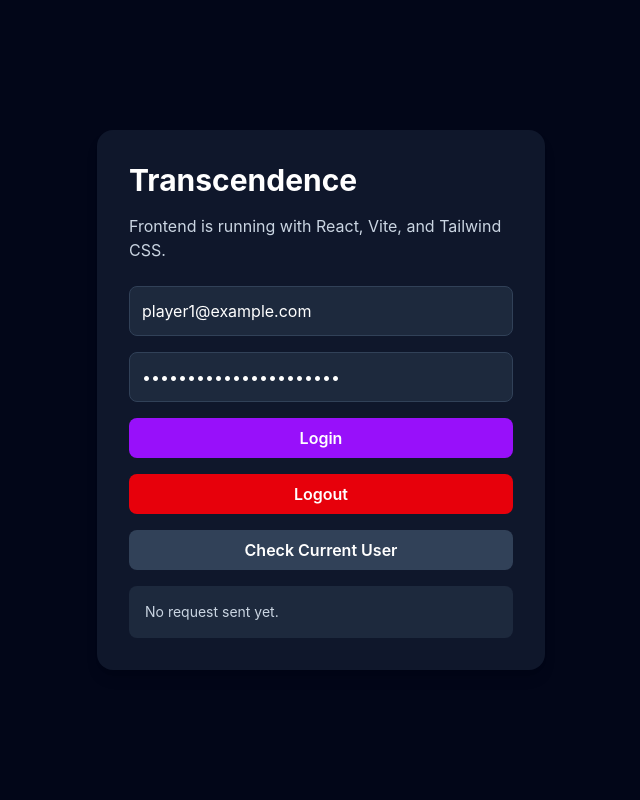
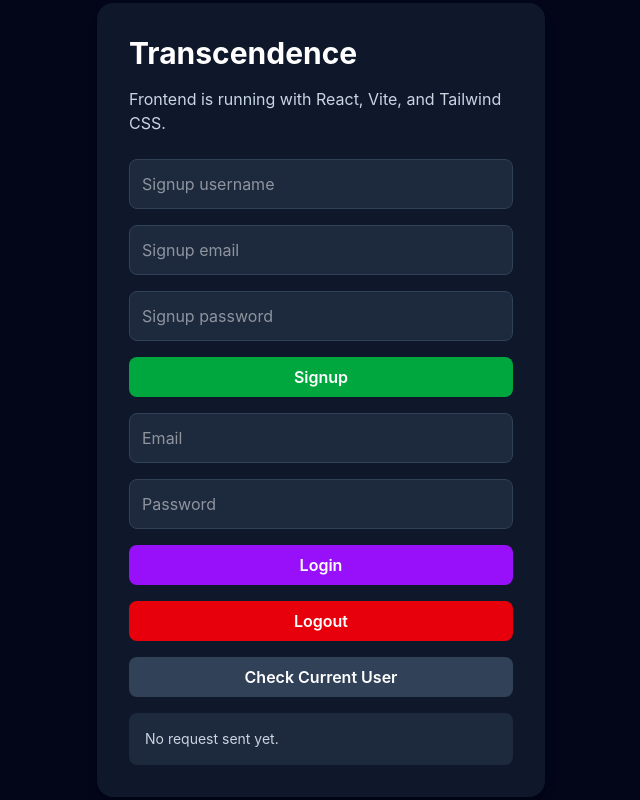
Before and after one commit to IDsuroh/42_ft_transcendence, a React app in the folder frontend/: page / in a window 1280 px wide. Shown: the whole page, without its empty margins (319-959 px from the left). Built offline with nearby package versions, Linux system fonts and the light colour scheme; the HTML template or start-up script is replaced by a standard one.

Commit message:
Added frontend signup and authentication flow"

```diff
--- a/frontend/src/App.jsx
+++ b/frontend/src/App.jsx
@@ -156,8 +156,12 @@ function App() {
   */
   const [message, setMessage] = useState('No request sent yet.')
   // input email and password and it updates the state real fast
-  const [email, setEmail] = useState('player1@example.com')
-  const [password, setPassword] = useState('VeryStrongPassword123!')
+  const [email, setEmail] = useState('')
+  const [password, setPassword] = useState('')
+
+  const [signupUsername, setSignupUsername] = useState('')
+  const [signupEmail, setSignupEmail] = useState('')
+  const [signupPassword, setSignupPassword] = useState('')
 
   // declared as async because there are some operations that doesn't finish immediately
   // async means that this function is allowed to use await inside and may contain Promises
@@ -206,6 +210,42 @@ function App() {
         // If data.non_field_errors exists, get first item
         // If data.non_field_errors doesn't exist, return undefined
         setMessage(data.non_field_errors?.[0] || data.detail || 'Login failed.')
+      }
+    } catch (error) {
+      setMessage('Could not connect to backend.')
+    }
+  }
+
+  async function signupUser() {
+    try {
+      const csrfToken = getCookie('csrftoken')
+
+      const response = await fetch('http://localhost:8000/api/users/signup/', {
+        method: 'POST',
+        credentials: 'include',
+        headers: {
+          'Content-Type': 'application/json',
+          'X-CSRFToken': csrfToken,
+        },
+        body: JSON.stringify({
+          username: signupUsername,
+          email: signupEmail,
+          password:signupPassword,
+        }),
+      })
+
+      const data = await response.json()
+
+      if (response.ok)  {
+        setMessage(`Signed up as ${data.username} (${data.email})`)
+      } else  {
+        setMessage(
+          data.username?.[0] || // optional chaining: protects the code from crashing when the field doesn't exist
+          data.email?.[0] ||
+          data.password?.[0] ||
+          data.detail ||
+          'Signup failed.'
+        )
       }
     } catch (error) {
       setMessage('Could not connect to backend.')
@@ -273,6 +313,38 @@ function App() {
         </p>
 
         <div className="mt-6 space-y-4">
+
+          <input
+            type="text"
+            value={signupUsername}
+            onChange={(event) => setSignupUsername(event.target.value)}
+            className="w-full rounded-lg border border-slate-700 bg-slate-800 p-3 text-white"
+            placeholder="Signup username"
+          />
+
+          <input
+            type="email"
+            value={signupEmail}
+            onChange={(event) => setSignupEmail(event.target.value)}
+            className="w-full rounded-lg border border-slate-700 bg-slate-800 p-3 text-white"
+            placeholder="Signup email"
+          />
+
+          <input
+            type="password"
+            value={signupPassword}
+            onChange={(event) => setSignupPassword(event.target.value)}
+            className="w-full rounded-lg border border-slate-700 bg-slate-800 p-3 text-white"
+            placeholder="Signup password"
+          />
+
+          <button
+            onClick={signupUser}
+            className="w-full rounded-lg bg-green-600 px-4 py-2 font-semibold hover:bg-green-700"
+          >
+            Signup
+          </button>
+
           <input
             type="email"
             value={email}
```
